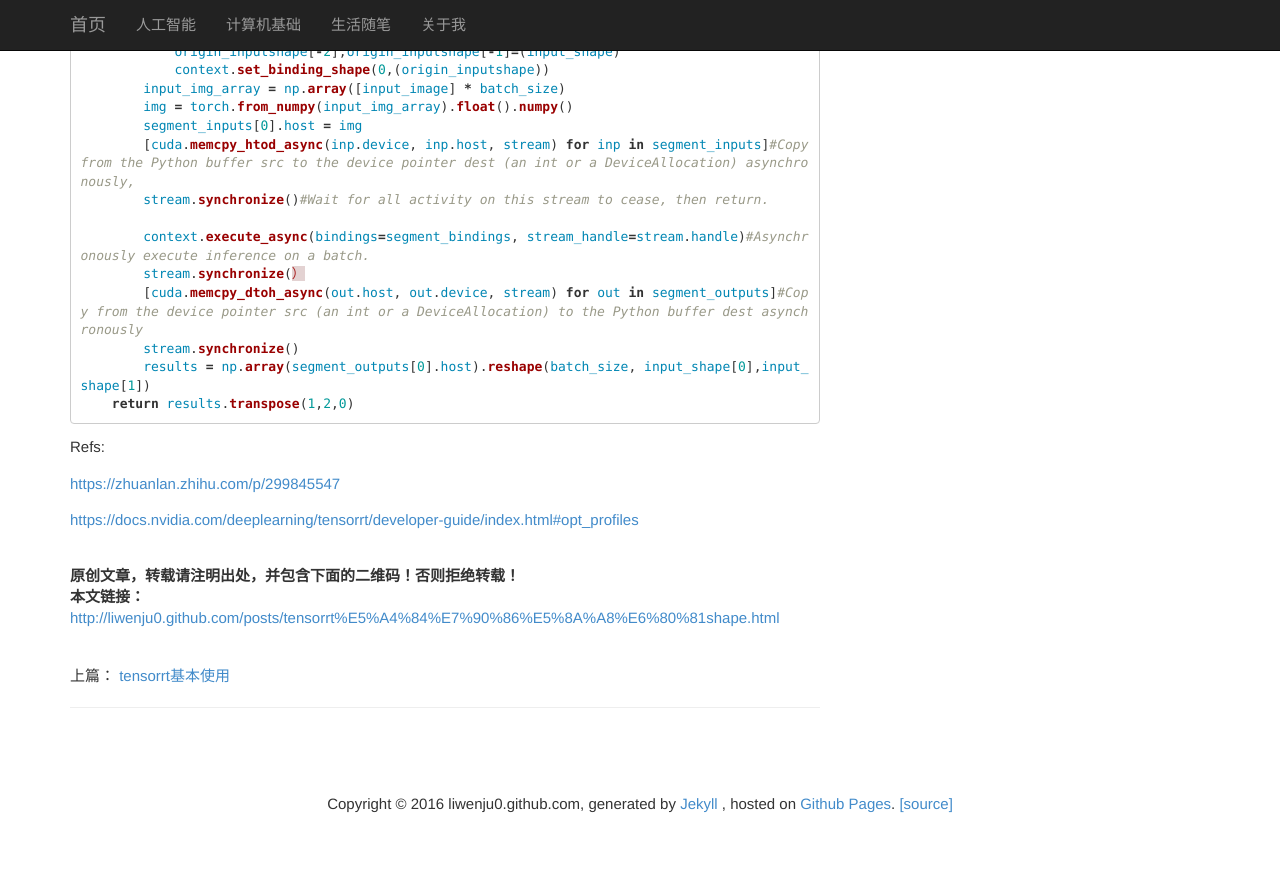
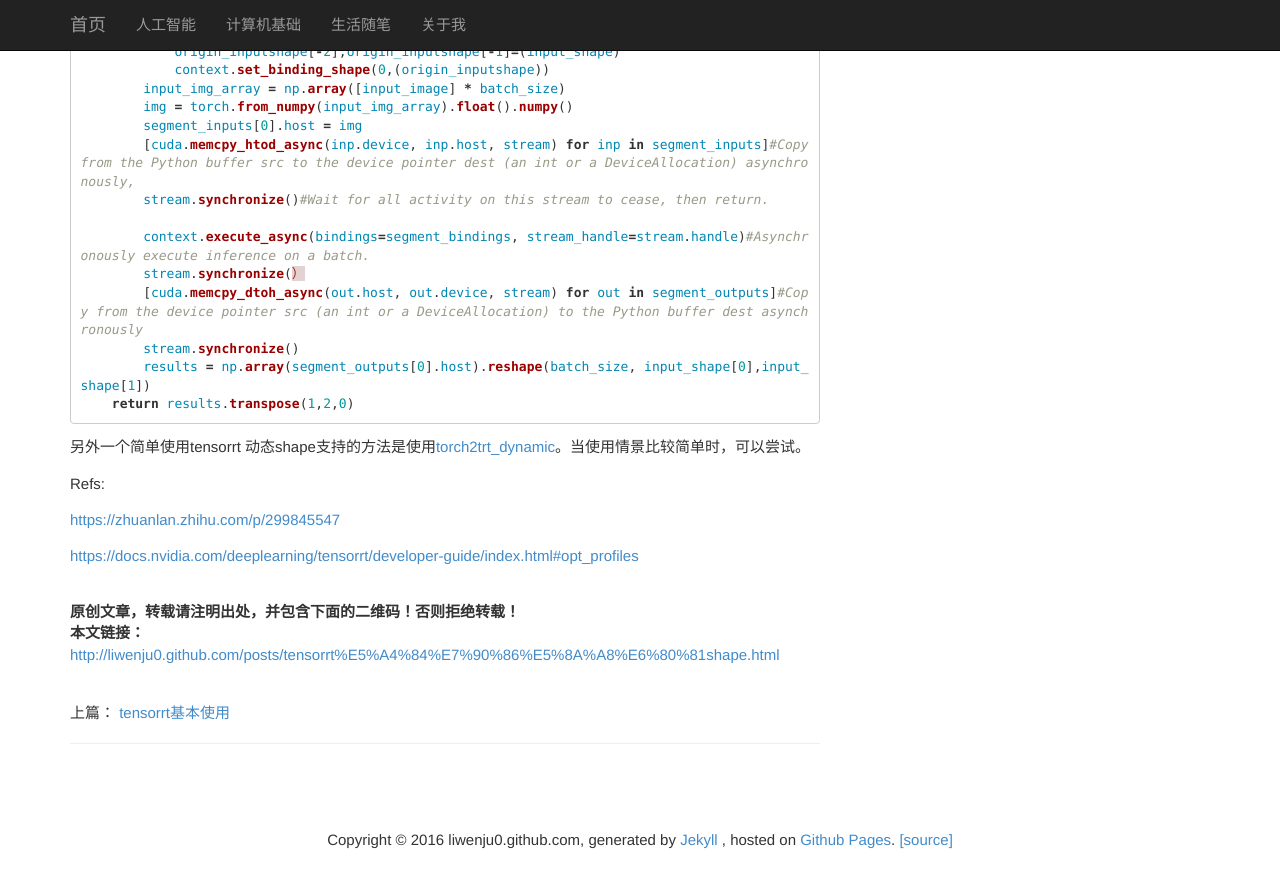
Before and after one commit to liwenju0/liwenju0.github.io, a Jekyll site: the page built from _posts/2022-03-10-tensorrt处理动态shape.md, in a window 1280 px wide and 900 px high, scrolled down 2749 px. Shown: the top 888 px of the window. Built offline with Jekyll 4.4.1, drawn with Linux system fonts in a browser that asks for light colours; before the commit the page ends 3613 px from its top, so only the background shows below that.

Commit message:
修改动态shape

````diff
--- a/_posts/2022-03-10-tensorrt处理动态shape.md
+++ b/_posts/2022-03-10-tensorrt处理动态shape.md
@@ -146,6 +146,8 @@ def profile_trt(engine, imagepath,batch_size):
     return results.transpose(1,2,0)
 ```
 
+另外一个简单使用tensorrt  动态shape支持的方法是使用[torch2trt_dynamic](https://github.com/grimoire/torch2trt_dynamic)。当使用情景比较简单时，可以尝试。
+
 
 Refs:
 
````
